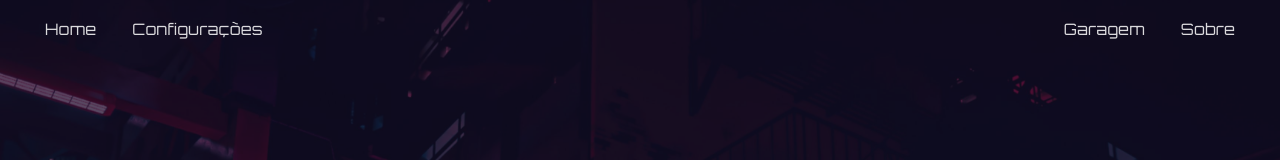
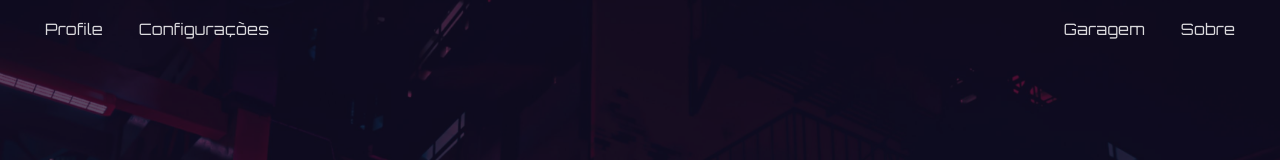
Before and after one commit to Naita1/CyberPunkMech-UI, a React (Vite) app: page / in a window 1280 px wide. Shown: the top 160 px of the page. Built offline with nearby package versions, Linux system fonts and the light colour scheme.

Commit message:
Implement smooth page transition

```diff
--- a/src/components/common/NavBar/Navbar.jsx
+++ b/src/components/common/NavBar/Navbar.jsx
@@ -1,10 +1,15 @@
-import { Link } from 'react-router-dom';
+import { Link, useLocation } from 'react-router-dom';
 
 function Navbar() {
+  const location = useLocation();
+  const isProfilePage = location.pathname === '/perfil';
+
   return (
     <nav className="relative z-10 flex items-center justify-between px-6 py-4 sm:px-10">
       <div className="flex items-center gap-4 sm:gap-8">
-        <Link to="/" className="text-sm text-white/85 transition-opacity hover:text-white">Home</Link>
+        <Link to={isProfilePage ? '/' : '/perfil'} className="text-sm text-white/85 transition-opacity hover:text-white">
+          {isProfilePage ? 'Home' : 'Profile'}
+        </Link>
         <a href="#configuracoes" className="text-sm text-white/85 transition-opacity hover:text-white">Configurações</a>
       </div>
 
```
